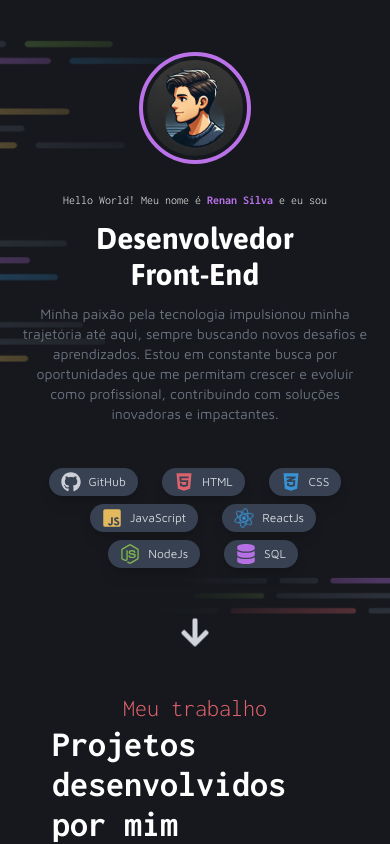
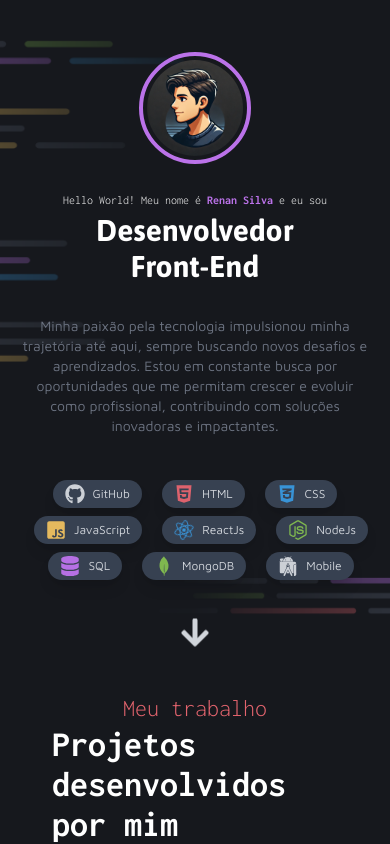
Before and after one commit to RenanOliveiraSilva/portifolio, a React (Vite) app in the folder my-portifolio/: page / in a window 390 px wide. Shown: the top 844 px of the page. Built offline with nearby package versions, Linux system fonts and the light colour scheme.

Commit message:
Ajustando Responsividade

```diff
--- a/my-portifolio/src/screens/Header.tsx
+++ b/my-portifolio/src/screens/Header.tsx
@@ -1,4 +1,5 @@
 import { FaGithub, FaHtml5, FaCss3Alt, FaJsSquare, FaReact, FaNodeJs, FaDatabase, FaArrowDown } from 'react-icons/fa';
+import { SiMongodb, SiAndroidstudio  } from "react-icons/si";
 
 const Header = () => {
   return (
@@ -16,20 +17,23 @@ const Header = () => {
 
         {/* Conteúdo textual */}
         <div className="teste py-5 h-[400px] flex flex-col justify-start mb-2">
-          <div className="content flex flex-col items-center justify-center space-y-3 max-w-3xl text-center mb-5">
-            <p className="font-inconsolata text-xs md:text-3xl font-light">
-              Hello World! Meu nome é <span className="text-customPurple font-bold">Renan Silva</span> e eu sou
-            </p>
-            <h2 className="text-3xl md:text-6xl font-bold font-asap mb-6">
-              Desenvolvedor <span className="block md:inline">Front-End</span>
-            </h2>
+          <div className="content flex flex-col items-center justify-center space-y-2 max-w-3xl text-center mb-5">
+            <div className="title">
+              <p className="font-inconsolata text-xs md:text-3xl font-light mb-1">
+                Hello World! Meu nome é <span className="text-customPurple font-bold">Renan Silva</span> e eu sou
+              </p>
+              <h2 className="text-3xl md:text-6xl font-bold font-asap mb-6">
+                Desenvolvedor <span className="block md:inline">Front-End</span>
+              </h2>
+
+            </div>
             <p className="text-sm md:text-base font-light font-maven text-gray-500">
               Minha paixão pela tecnologia impulsionou minha trajetória até aqui, sempre buscando novos desafios e aprendizados. Estou em constante busca por oportunidades que me permitam crescer e evoluir como profissional, contribuindo com soluções inovadoras e impactantes.
             </p>
           </div>
 
           {/* Ícones de tecnologia */}
-          <div className="flex mt-6 space-x-4 max-w-3xl justify-center flex-wrap gap-2">
+          <div className="flex mt-6 space-x-3 max-w-3xl justify-center flex-wrap gap-2">
             {[
               { icon: FaGithub, label: "GitHub", color: "text-gray-300", animation: "animate-pulse" },
               { icon: FaHtml5, label: "HTML", color: "text-customRed", animation: "animate-pulse" },
@@ -38,6 +42,8 @@ const Header = () => {
               { icon: FaReact, label: "ReactJs", color: "text-customBlue", animation: "animate-spin-slow" },
               { icon: FaNodeJs, label: "NodeJs", color: "text-customGreen", animation: "animate-pulse" },
               { icon: FaDatabase, label: "SQL", color: "text-customPurple", animation: "animate-pulse" },
+              { icon: SiMongodb, label: "MongoDB", color: "text-customGreen", animation: "animate-pulse" },
+              { icon: SiAndroidstudio, label: "Mobile", color: "text-customGray", animation: "animate-pulse" },
             ].map(({ icon: Icon, label, color, animation }, idx) => (
               <div key={idx} className="flex items-center space-x-2 px-3 py-1 md:py-2 md:px-4 bg-gray-700 rounded-full text-gray-300 shadow-lg">
                 <Icon className={`w-5 h-5 ${color} ${animation}`} />
```
